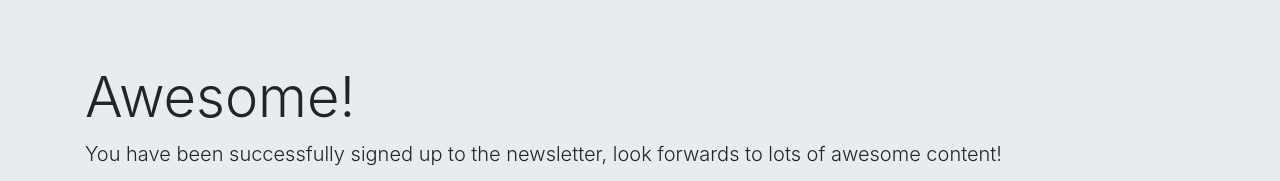
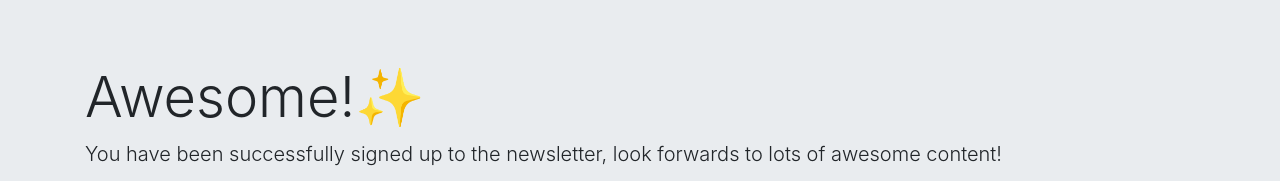
Before and after one commit to KHUSHI-SANGAL/SignUp-Page, a website: page success.html in a window 1280 px wide. Shown: the top 181 px of the page. Drawn offline with nearby package versions, Linux system fonts and the light colour scheme.

Commit message:
changed awesome

```diff
--- a/success.html
+++ b/success.html
@@ -15,7 +15,7 @@
 
     <div class="jumbotron jumbotron-fluid">
       <div class="container">
-        <h1 class="display-4">Awesome!</h1>
+        <h1 class="display-4">Awesome!✨</h1>
         <p class="lead">You have been successfully signed up to the newsletter, look forwards to lots of awesome content!</p>
       </div>
   </div>
```
